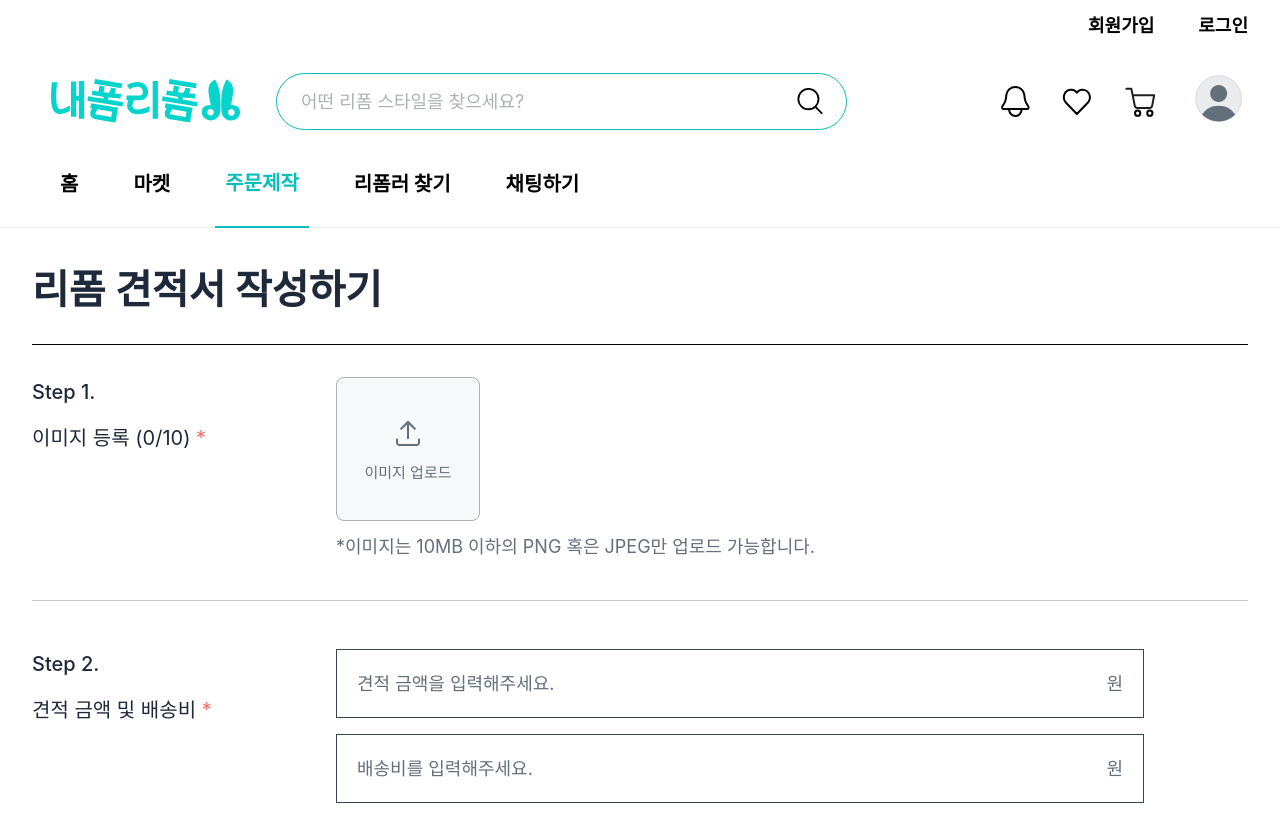
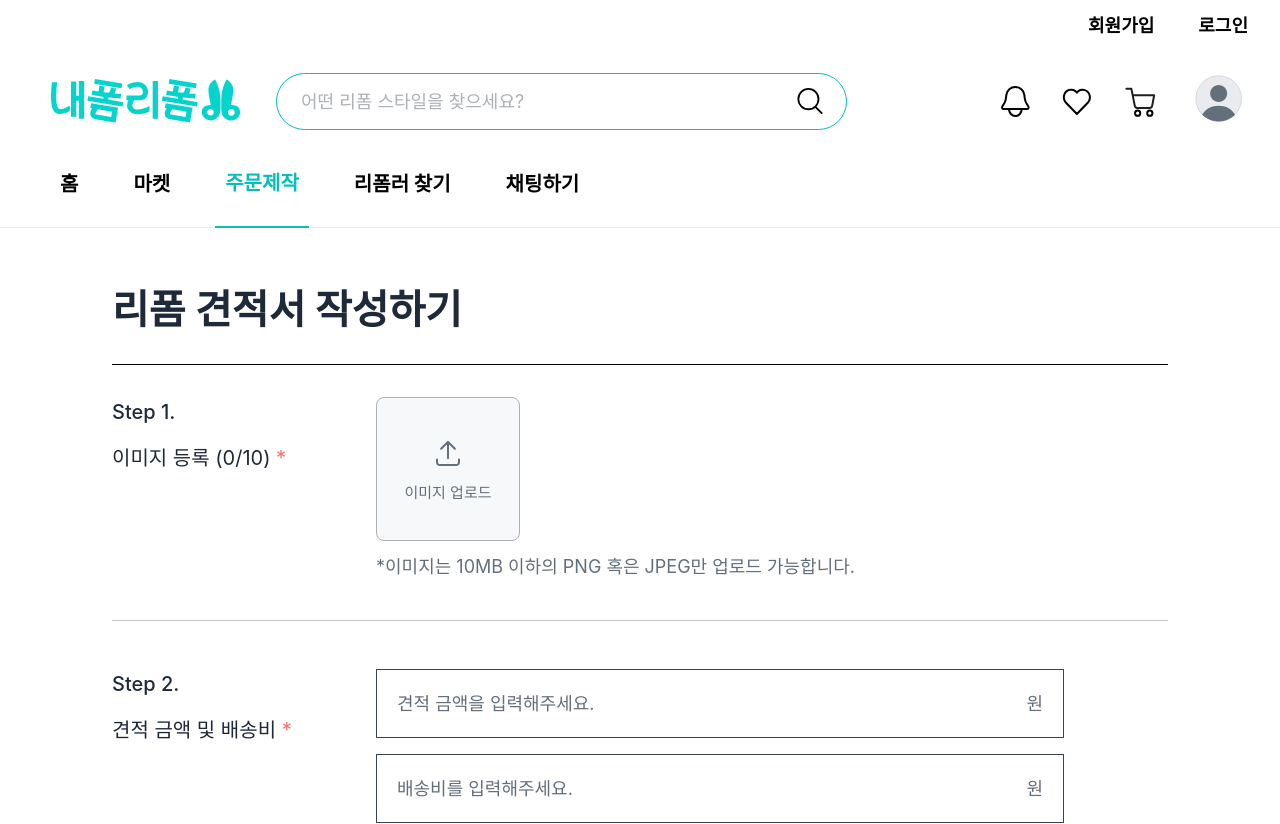
Before and after one commit to UMC-9th-project/myform-reform-FE, a React (Vite) app: page /reformer/order/requests/1/estimate in a window 1280 px wide. Shown: the top 824 px of the page. Built offline with nearby package versions, Linux system fonts and the light colour scheme; a web font is replaced by a local one.

Commit message:
fix: 주문제작 요청글,견적서 작성 ui 수정

```diff
--- a/src/pages/order/OrderRequestCreatePage.tsx
+++ b/src/pages/order/OrderRequestCreatePage.tsx
@@ -64,7 +64,7 @@ const OrderRequestCreatePage = () => {
   };
 
   return (
-    <div className="">
+    <div className="w-full px-28 mx-auto py-13 bg-white text-gray-800">
 
 
       {/* 페이지 제목 */}
--- a/src/pages/order/reformer/ReformerOrderEstimateCreatePage.tsx
+++ b/src/pages/order/reformer/ReformerOrderEstimateCreatePage.tsx
@@ -98,7 +98,7 @@ const ReformerOrderEstimateCreatePage = () => {
   }
 
   return (
-    <div className="max-w-7xl mx-auto p-8 bg-white text-gray-800">
+    <div className="w-full px-28 mx-auto py-13 bg-white text-gray-800">
 
 
       {/* 페이지 제목 */}
```
